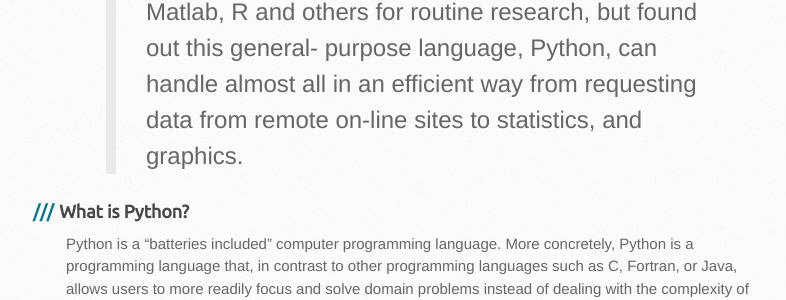
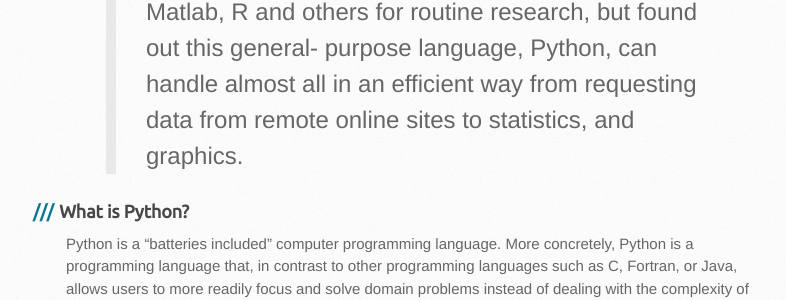
Before and after one commit to Unidata/online-python-training, a Jekyll site: the page built from introduction.md, in a window 1280 px wide and 900 px high, scrolled down 1247 px. Shown: the part 298-598 px from the top of the window, without its empty margins (104-890 px from the left). Built offline with Jekyll 4.4.1, drawn with Linux system fonts in a browser that asks for light colours; some web fonts are replaced; some of the changed text lies outside the part shown.

Commit message:
online is acceptable

```diff
--- a/introduction.md
+++ b/introduction.md
@@ -25,7 +25,7 @@
 
 > I have used a combination of Perl, Fortran, NCL, Matlab, R and others for
 > routine research, but found out this general- purpose language, Python, can
-> handle almost all in an efficient way from requesting data from remote on-line
+> handle almost all in an efficient way from requesting data from remote online
 > sites to statistics, and graphics.
 
 ### What is Python?
```
Also changed, not shown: index.md (+1 -1 lines).
